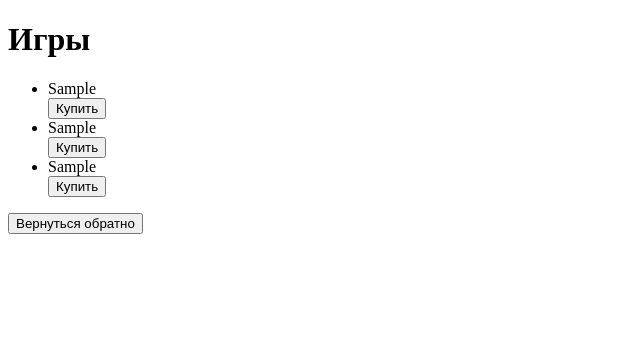
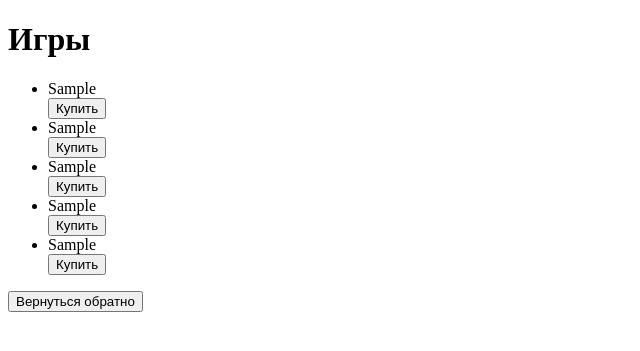
Before and after one commit to Tatiana-E/Django_Project_3, a Django app: template UrbanDjango/templates/third_task/games.html in a window 1280 px wide. Shown: the top 351 px of the page, without its empty margins (0-640 px from the left). Run offline with Django 5.2, Linux system fonts and the light colour scheme; the template is opened without the code that fills it: most values are stand-ins (such as "Sample title", 1, 10 or a date in 2020).

Commit message:
Update games.html

```diff
--- a/UrbanDjango/templates/third_task/games.html
+++ b/UrbanDjango/templates/third_task/games.html
@@ -13,6 +13,10 @@
           <a href="/platform/cart"><button>Купить</button></a>
           <li>{{game3}}</li>
           <a href="/platform/cart"><button>Купить</button></a>
+          <li>{{game4}}</li>
+          <a href="/platform/cart"><button>Купить</button></a>
+          <li>{{game5}}</li>
+          <a href="/platform/cart"><button>Купить</button></a>
       </ul>
       <a href="/platform"><button>Вернуться обратно</button></a>
 </body>
```
